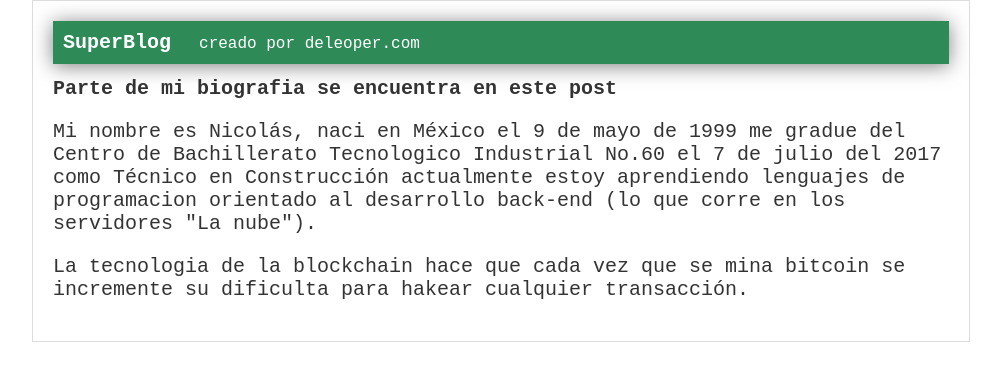
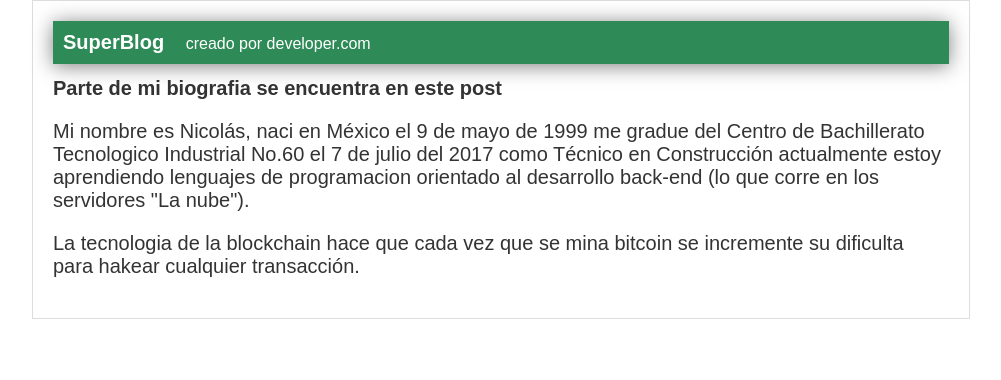
Before and after one commit to nicojson/SuperBolg, a plain HTML site: page index.html in a window 1280 px wide. Shown: the whole page, without its empty margins (139-1140 px from the left). Drawn offline with Linux system fonts and the light colour scheme.

Commit message:
se mejora la tipografia y la octografia

```diff
--- a/estilos.css
+++ b/estilos.css
@@ -1,7 +1,7 @@
 body{
     color: #333;
     text-align: center;
-    font-family:'Courier New', Courier, monospace;
+    font-family: Arial, Helvetica, sans-serif;
     font-size: 20px;
     margin: 0;
     padding: 0;
--- a/index.html
+++ b/index.html
@@ -11,7 +11,7 @@
     <div id="container">
         <div id="cabecera">
             SuperBlog
-            <span id="tagline">creado por deleoper.com</span>
+            <span id="tagline">creado por developer.com</span>
         </div>
             <h1>
                 Parte de mi biografia se encuentra en este post
```
